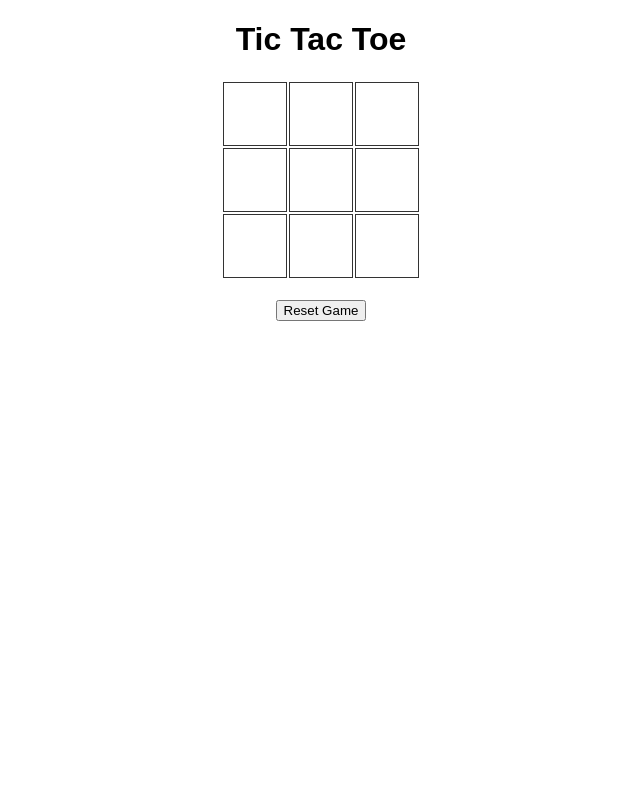
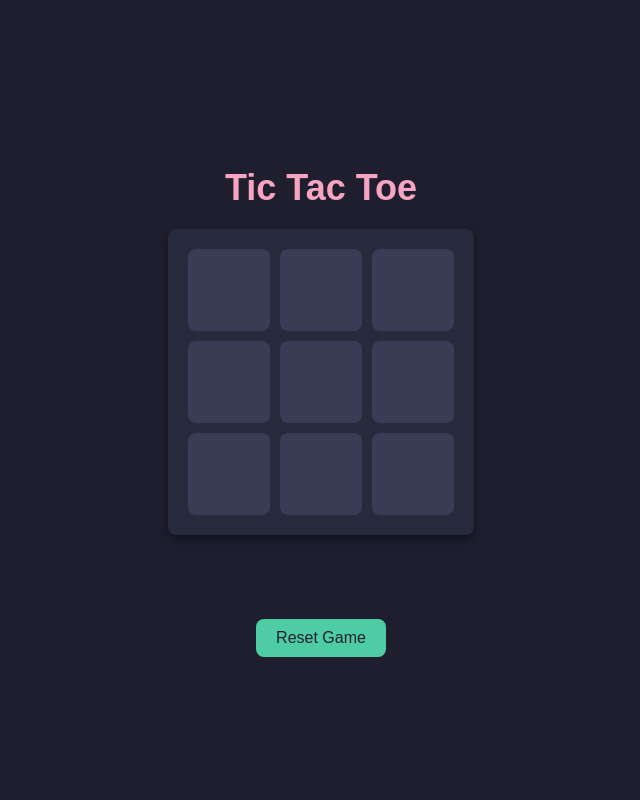
Before and after one commit to jamespradhan/tic-tac-toe, a Flask app: page / in a window 1280 px wide. Shown: the whole page, without its empty margins (319-959 px from the left). Run offline with Flask 3, Linux system fonts and the light colour scheme.

Commit message:
Improving user interface

```diff
--- a/app.py
+++ b/app.py
@@ -3,7 +3,6 @@ import math
 
 app = Flask(__name__)
 
-# Board constants
 PLAYER = "O"  # Human
 AI = "X"  # AI
 
@@ -11,7 +10,7 @@ AI = "X"  # AI
 def create_board():
     return [["" for _ in range(3)] for _ in range(3)]
 
-# Check if there's a winner
+# Check for winner
 def check_winner(board):
     for row in board:
         if row[0] == row[1] == row[2] != "":
--- a/static/css/styles.css
+++ b/static/css/styles.css
@@ -1,21 +1,108 @@
+/* Body styling */
 body {
-    font-family: Arial, sans-serif;
+    font-family: 'Arial', sans-serif;
+    background-color: #1e1e2f;
+    color: #f0f0f5;
+    display: flex;
+    flex-direction: column;
+    align-items: center;
+    justify-content: center;
+    height: 100vh;
+    margin: 0;
+}
+
+/* Header */
+h1 {
+    font-size: 36px;
+    color: #f8a5c2;
+    margin-bottom: 20px;
+}
+
+/* Table styling */
+table {
+    margin: 0 auto;
+    border-spacing: 10px;
+    background-color: #27293d;
+    padding: 10px;
+    border-radius: 8px;
+    box-shadow: 0px 4px 8px rgba(0, 0, 0, 0.4);
+}
+
+/* Cell styling */
+td {
+    width: 80px;
+    height: 80px;
+    font-size: 36px;
+    color: #f0f0f5;
     text-align: center;
+    border-radius: 8px;
+    background-color: #3a3b54;
+    cursor: pointer;
+    transition: background-color 0.3s, transform 0.2s;
 }
-table {
-    margin: 20px auto;
+
+/* Hover and animation */
+td:hover {
+    background-color: #5e60a2;
+    transform: scale(1.1);
 }
-td {
-    width: 60px;
-    height: 60px;
-    font-size: 24px;
-    text-align: center;
-    border: 1px solid #333;
+td:active {
+    transform: scale(0.95);
+}
+
+/* Message styling */
+#message {
+    font-size: 20px;
+    margin-top: 20px;
+    color: #f8a5c2;
+    font-weight: bold;
+    min-height: 24px; /* Maintain space even when message is empty */
+}
+
+/* Button styling */
+button {
+    background-color: #4ecca3;
+    border: none;
+    border-radius: 8px;
+    color: #1e1e2f;
+    padding: 10px 20px;
+    font-size: 16px;
     cursor: pointer;
+    margin-top: 20px;
+    transition: background-color 0.3s;
 }
-td:hover {
-    background-color: #f0f0f0;
+
+button:hover {
+    background-color: #379683;
 }
-#message {
-    margin-top: 20px;
+
+.fade-in {
+    animation: fadeIn 0.3s ease-in-out;
 }
+
+@keyframes fadeIn {
+    from {
+        opacity: 0;
+        transform: scale(0.9);
+    }
+    to {
+        opacity: 1;
+        transform: scale(1);
+    }
+}
+
+/* Winning cell styling for AI */
+.winning-cell-ai {
+    background-color: #ff6b6b; /* Red color for AI win */
+    color: #1e1e2f;
+    font-weight: bold;
+    transition: background-color 0.3s;
+}
+
+/* Winning cell styling for Player */
+.winning-cell-player {
+    background-color: #4ecca3; /* Green color for Player win */
+    color: #1e1e2f;
+    font-weight: bold;
+    transition: background-color 0.3s;
+}
```
Also changed, not shown: static/js/script.js (+45 -3 lines).
